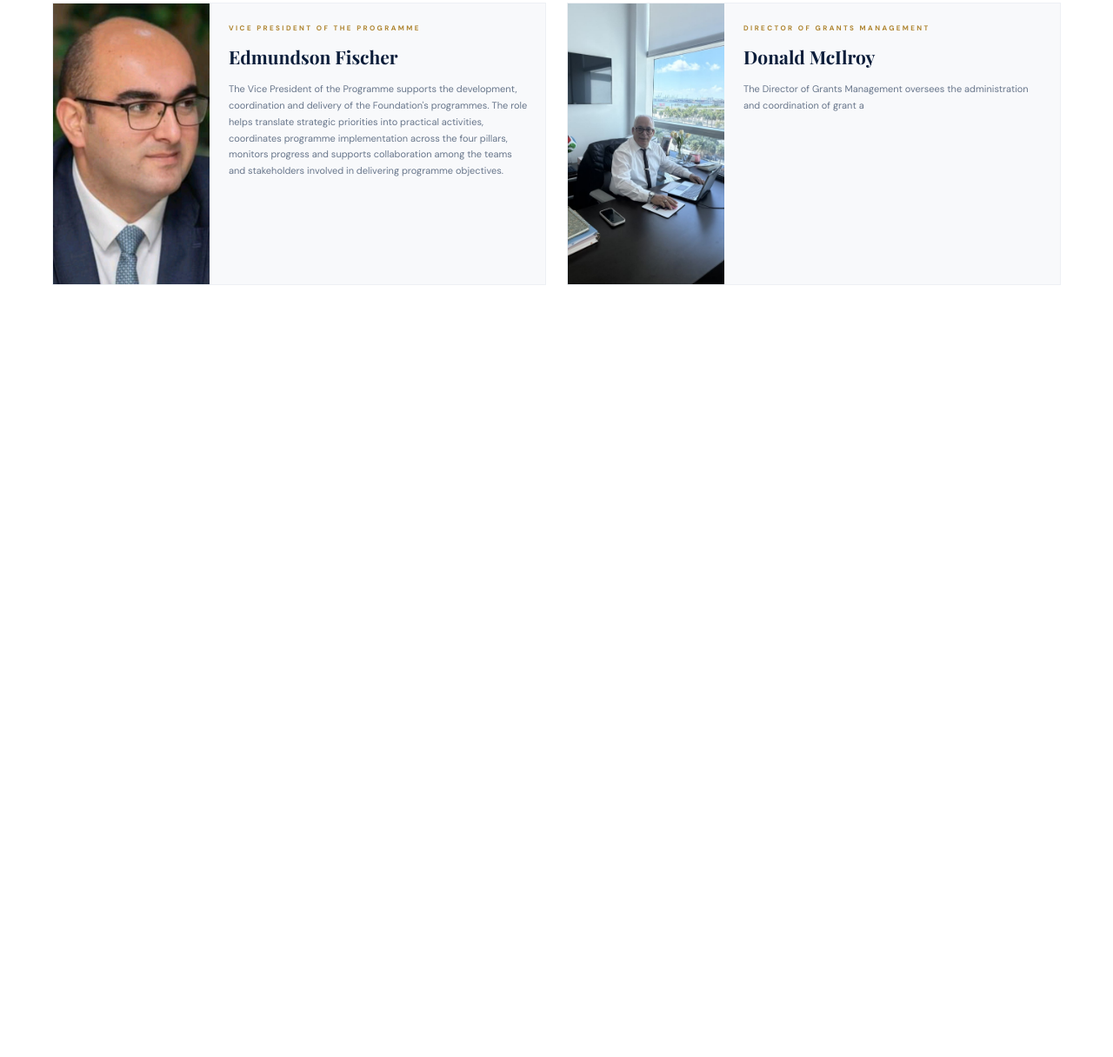
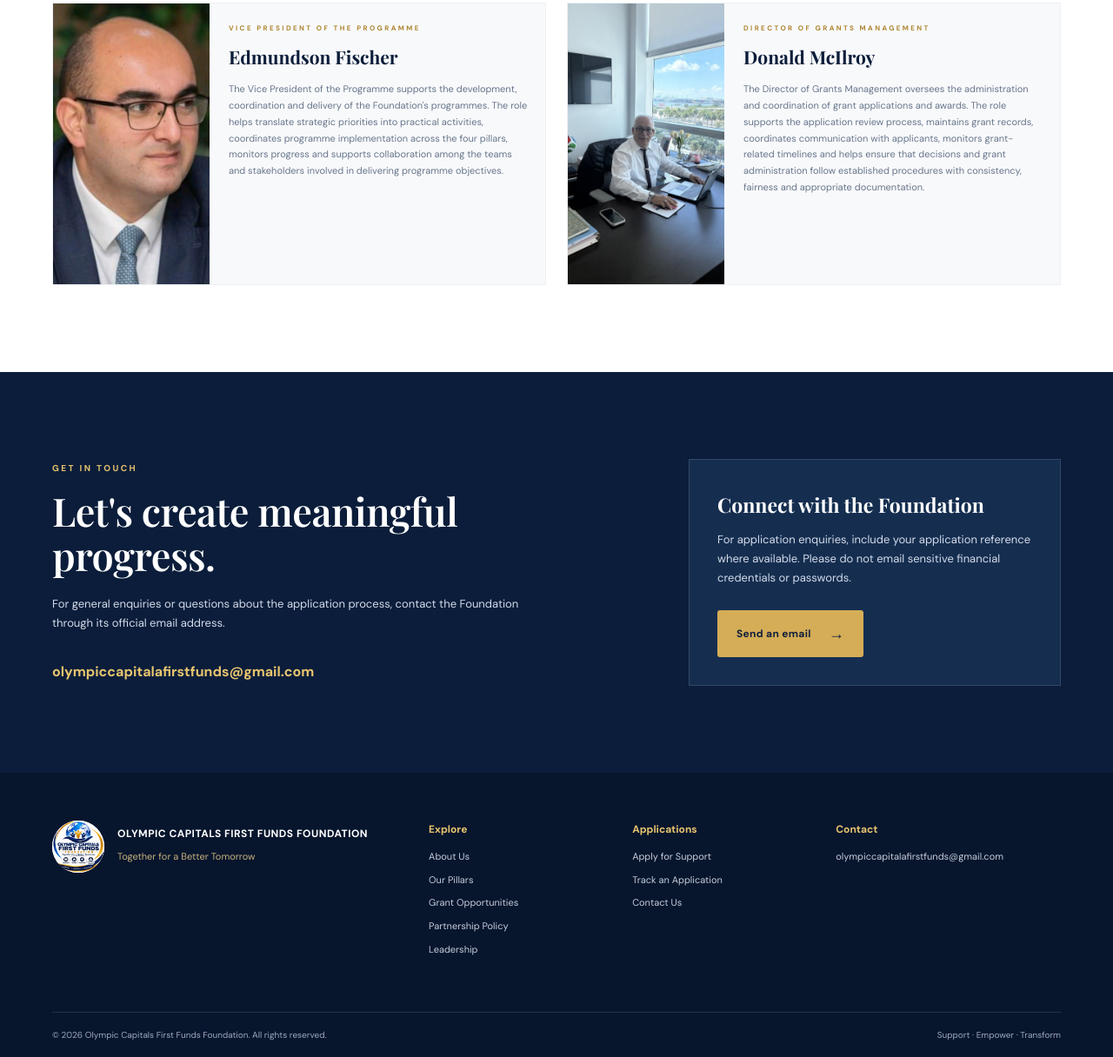
Before and after one commit to OlympicCapitalsFirstFunds/olympic-capitals-foundation, a plain HTML site: page index.html in a window 1280 px wide. Shown: the part 8492-9708 px from the top of the page at 87% size. Before the commit the page ends 8920 px from the top, so only its background shows below. Drawn offline with nearby package versions, Linux system fonts and the light colour scheme.

```diff
--- a/index.html
+++ b/index.html
@@ -392,4 +392,62 @@ Together for a Better Tomorrow.
 <div class="leader-copy">
 <p class="eyebrow">DIRECTOR OF GRANTS MANAGEMENT</p>
 <h3>Donald McIlroy</h3>
-<p>The Director of Grants Management oversees the administration and coordination of grant a
+<p>The Director of Grants Management oversees the administration and coordination of grant applications and awards. The role supports the application review process, maintains grant records, coordinates communication with applicants, monitors grant-related timelines and helps ensure that decisions and grant administration follow established procedures with consistency, fairness and appropriate documentation.</p>
+</div>
+</article>
+</div>
+</div>
+</section>
+
+<section class="contact section" id="contact">
+<div class="wrap contact-grid">
+<div>
+<p class="eyebrow light">GET IN TOUCH</p>
+<h2>Let's create meaningful progress.</h2>
+<p>For general enquiries or questions about the application process, contact the Foundation through its official email address.</p>
+<a class="contact-email" href="mailto:olympiccapitalafirstfunds@gmail.com">olympiccapitalafirstfunds@gmail.com</a>
+</div>
+<div class="contact-card">
+<h3>Connect with the Foundation</h3>
+<p>For application enquiries, include your application reference where available. Please do not email sensitive financial credentials or passwords.</p>
+<a class="btn gold" href="mailto:olympiccapitalafirstfunds@gmail.com?subject=Foundation%20Enquiry">Send an email <span>→</span></a>
+</div>
+</div>
+</section>
+
+</main>
+
+<footer>
+<div class="wrap footer-main">
+<div class="footer-brand">
+<img src="/assets/foundation-logo.jpg" alt="">
+<div><b>OLYMPIC CAPITALS FIRST FUNDS FOUNDATION</b><p>Together for a Better Tomorrow</p></div>
+</div>
+<div>
+<h4>Explore</h4>
+<a href="#about">About Us</a>
+<a href="#pillars">Our Pillars</a>
+<a href="#grants">Grant Opportunities</a>
+<a href="#collaboration-policy">Partnership Policy</a>
+<a href="#leadership">Leadership</a>
+</div>
+<div>
+<h4>Applications</h4>
+<a href="#apply">Apply for Support</a>
+<a href="#track">Track an Application</a>
+<a href="#contact">Contact Us</a>
+</div>
+<div>
+<h4>Contact</h4>
+<a href="mailto:olympiccapitalafirstfunds@gmail.com">olympiccapitalafirstfunds@gmail.com</a>
+</div>
+</div>
+<div class="wrap footer-bottom">
+<span>© <span id="year"></span> Olympic Capitals First Funds Foundation. All rights reserved.</span>
+<span>Support · Empower · Transform</span>
+</div>
+</footer>
+
+<script src="/app.js" defer></script>
+</body>
+</html>
```
